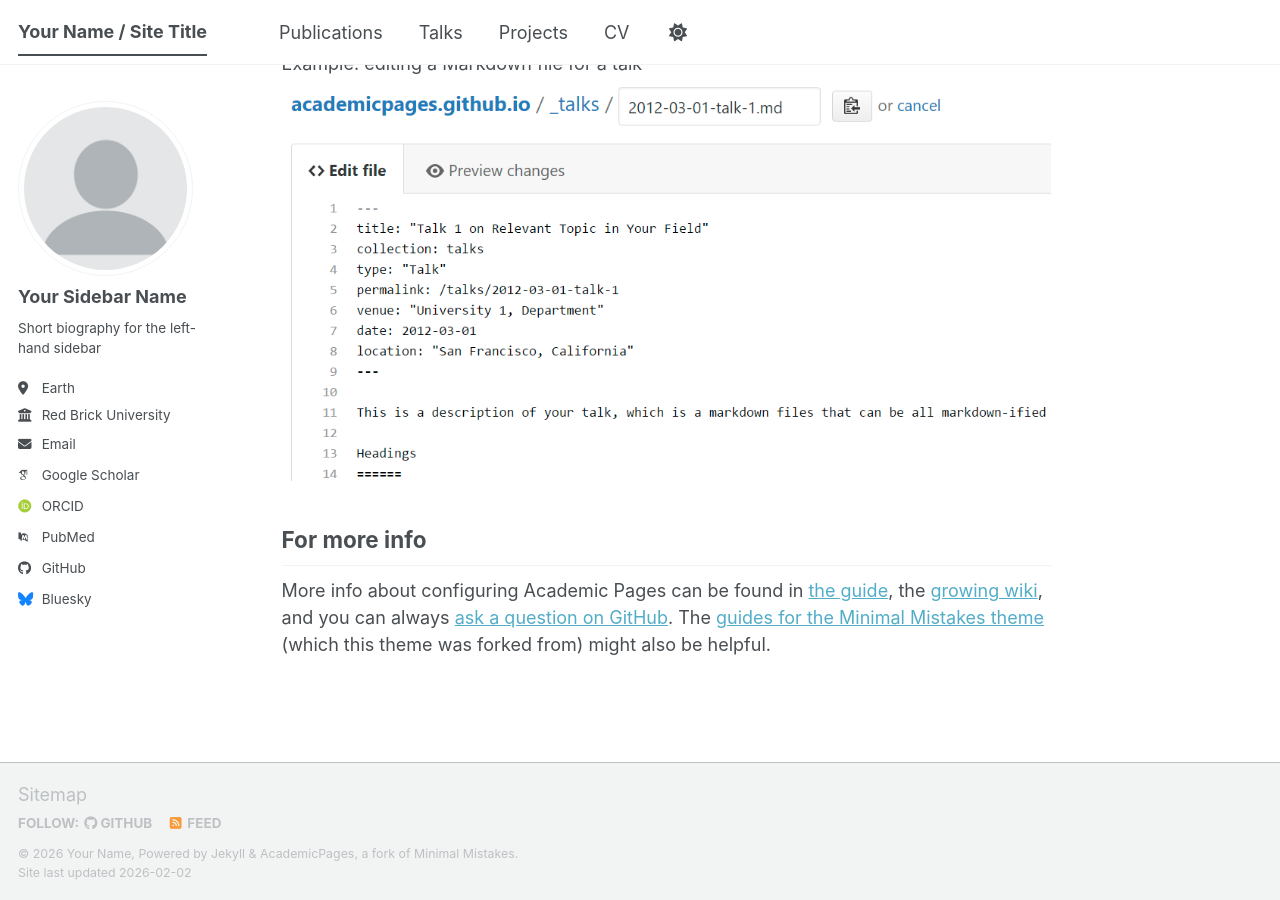
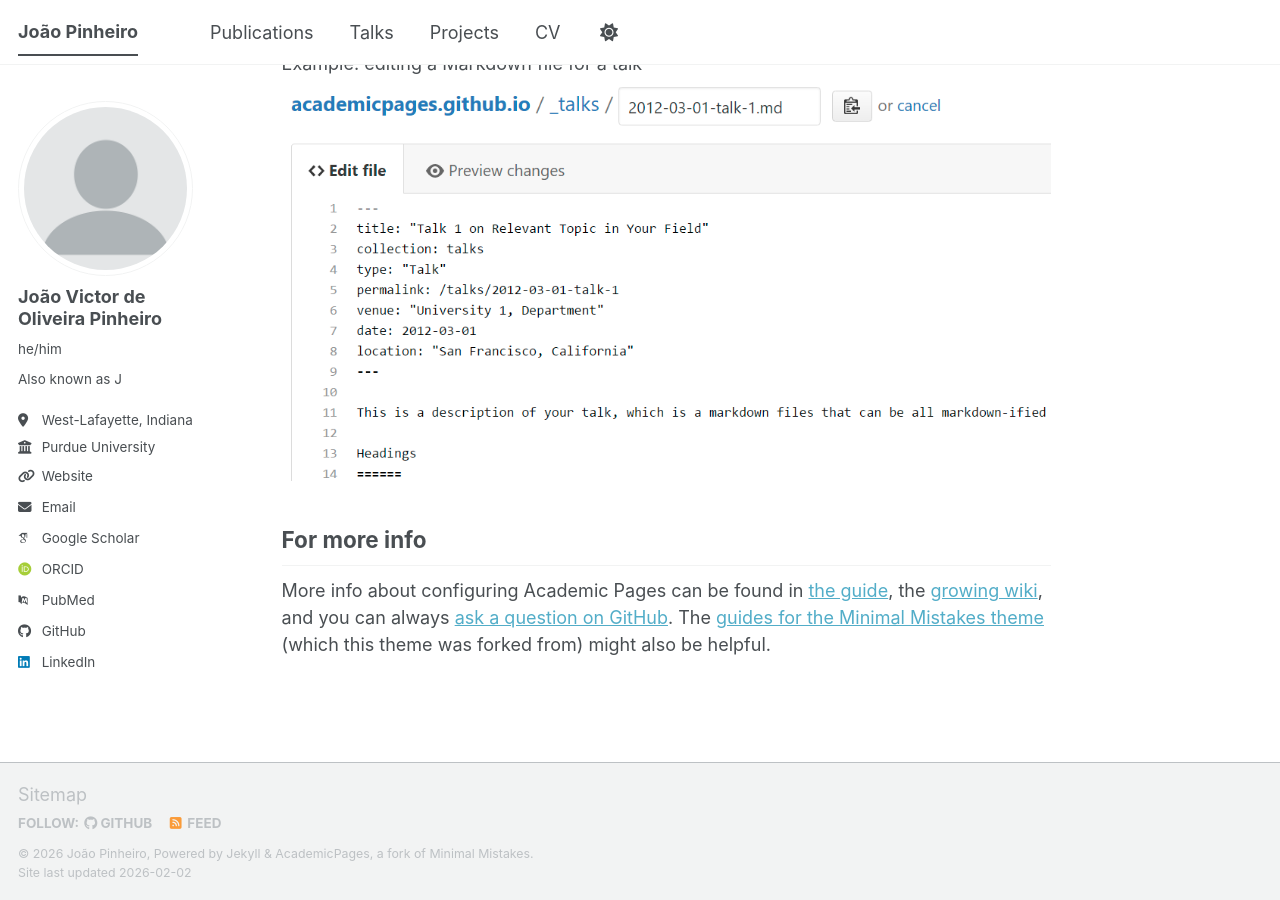
Before and after one commit to Jv7Pinheiro/Jv7Pinheiro.github.io, a Jekyll site: the page built from _pages/about.md, in a window 1280 px wide and 900 px high, scrolled down 2720 px. Built offline with Jekyll 4.4.1, drawn with Linux system fonts in a browser that asks for light colours; some web fonts are replaced; a script bundle is joined from its source files by our own code; library files that are not in the unit come from our copies.

Commit message:
initial edit of config.yml

```diff
--- a/_config.yml
+++ b/_config.yml
@@ -9,14 +9,14 @@
 # Basic Site Settings
 locale                   : "en-US"
 site_theme               : "default" # The available themes options are "default", "air", "sunrise", "mint", "dirt" and "contrast"
-title                    : "Your Name / Site Title"
+title                    : "João Pinheiro"
 title_separator          : "-"
-name                     : &name "Your Name"
-description              : &description "Your Name's academic portfolio"   # Update this with a general description of your site, this is the default if not overridden by a page
-url                      : https://academicpages.github.io # The base hostname & protocol for your site e.g. "https://[your GitHub username].github.io",
-                                                           # or if you already have some other page hosted on Github then use "https://[your GitHub username].github.io/[Your Repo Name]"
+name                     : &name "João Pinheiro"
+description              : &description "João Pinheiro's personal website"   # Update this with a general description of your site, this is the default if not overridden by a page
+url                      : https://jv7pinheiro.github.io # The base hostname & protocol for your site e.g. "https://[your GitHub username].github.io",
+                                                         # or if you already have some other page hosted on Github then use "https://[your GitHub username].github.io/[Your Repo Name]"
 baseurl                  : "" # the subpath of your site, e.g. "/blog"
-repository               : "academicpages/academicpages.github.io"
+repository               : "jv7pinheiro/jv7pinheiro.github.io"
 
 # Site Author - The following control what appear as part of the author content on the side bar.
 #               If a field is blank the icon and link will not appear, otherwise it will be shown.
@@ -24,13 +24,13 @@
 author:
   # Biographic information
   avatar           : "profile.png"
-  name             : "Your Sidebar Name"
-  pronouns         : # example: "she/her"
-  bio              : "Short biography for the left-hand sidebar"
-  location         : "Earth"
-  employer         : "Red Brick University"
-  uri              : # URL
-  email            : "none@example.org"
+  name             : "João Victor de Oliveira Pinheiro"
+  pronouns         : "he/him"
+  bio              : "Also known as J"
+  location         : "West-Lafayette, Indiana"
+  employer         : "Purdue University"
+  uri              : "jv7pinheiro@github.io"
+  email            : "deolivj@purdue.edu"
 
   # Academic websites
   academia         : # URL
@@ -51,13 +51,13 @@
   bitbucket        : # Username - Update with your username on the site
   codepen          : # Username
   dribbble         : # Username
-  github           : "academicpages"
+  github           : "https://github.com/jv7pinheiro"
   kaggle           : # Username
   stackoverflow    : # User number or user number and name (i.e., use "1" or "1/jeff-atwood")
 
   # Social media
   artstation       : # Username
-  bluesky          : "bsky.app" # Replace this with you Bluesky username
+  bluesky          : # Username
   facebook         : # Username
   flickr           : # Username
   foursquare       : # Username
@@ -66,7 +66,7 @@
   keybase          : # Username
   instagram        : # Username
   lastfm           : # Username
-  linkedin         : # Username
+  linkedin         : "https://www.linkedin.com/in/joaovictordeoliveirapinheiro/"
   mastodon         : # URL
   medium           : # URL
   pinterest        : # Username
@@ -227,7 +227,7 @@
   publications:
     output: true
     permalink: /:collection/:path/
-  portfolio:
+  projects:
     output: true
     permalink: /:collection/:path/
   talks:
@@ -273,10 +273,10 @@
       author_profile: true
       share: true
       comments: true
-  # _portfolio
+  # _projects
   - scope:
       path: ""
-      type: portfolio
+      type: projects
     values:
       layout: single
       author_profile: true
```
